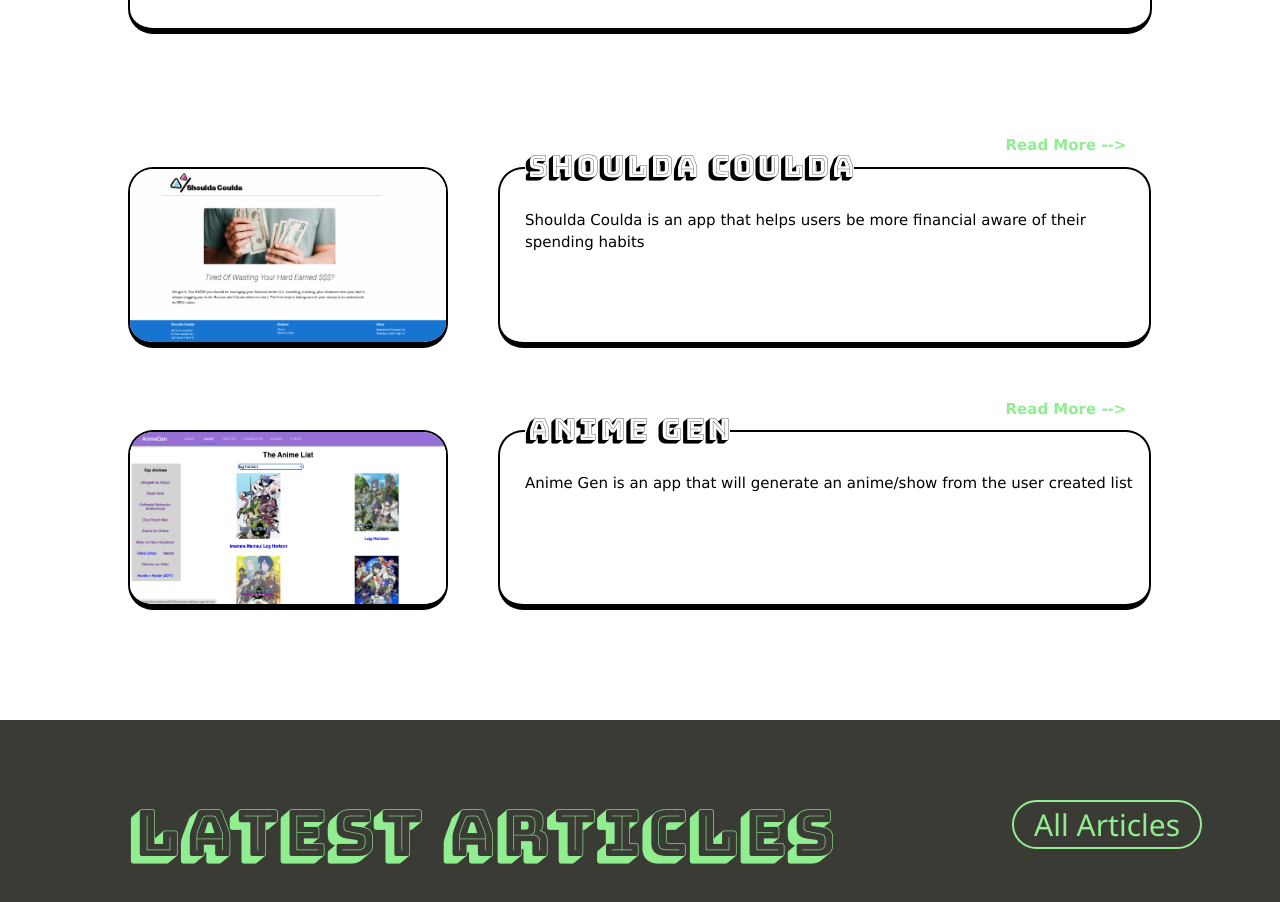
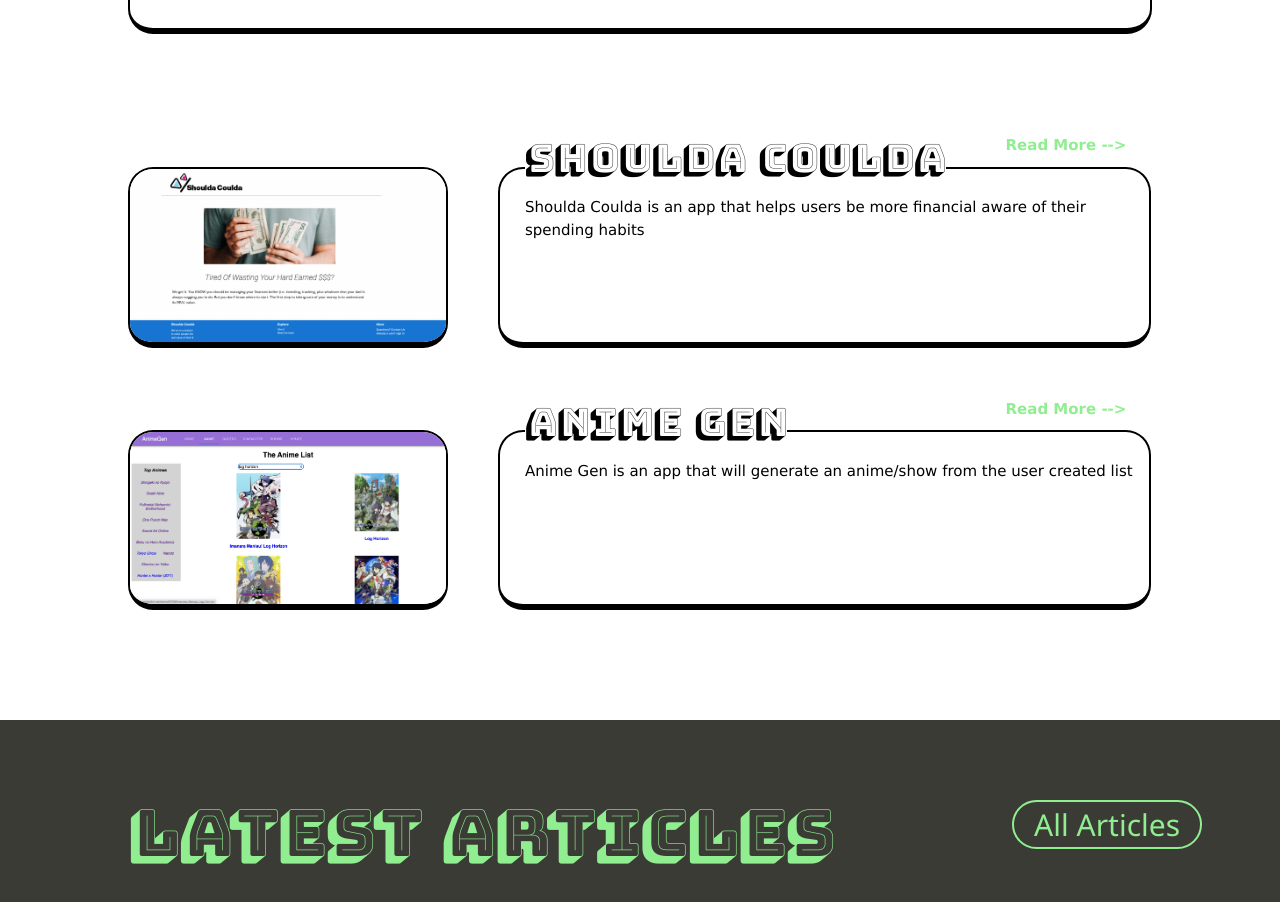
Before and after one commit to StudentCZ/my-website, a React (Create React App) app: page / in a window 1280 px wide. Shown: the part 1465-2367 px from the top of the page. Built offline with nearby package versions, Linux system fonts and the light colour scheme.

Commit message:
changed font size and padding for image border and text

```diff
--- a/src/components/ProjectImageBar.module.css
+++ b/src/components/ProjectImageBar.module.css
@@ -27,17 +27,17 @@
 
 .header {
   position: absolute;
-  top: -25px;
+  top: -3vw;
   margin-left: 25px;
   background-color: white;
   font-family: 'Bungee Shade', cursive;
-  font-size: 2rem;
+  font-size: 3vw;
   z-index: 0;
 }
 
 .text {
   padding-left: 25px;
-  padding-top: 25px;
+  padding-top: 1vw;
 }
 
 .containerTwo {
```
